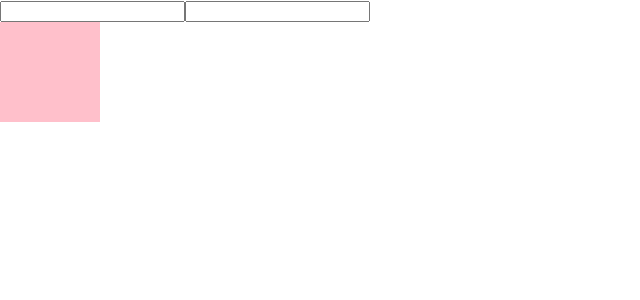
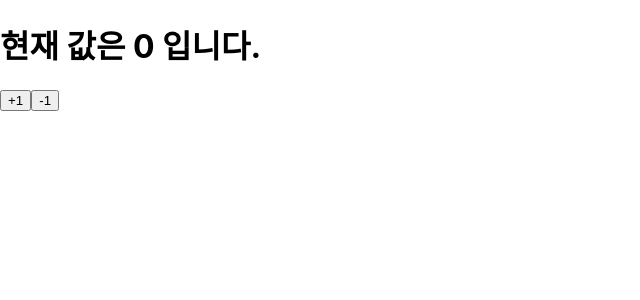
Before and after one commit to NewBean0312/react-test, a React (Create React App) app: page / in a window 1280 px wide. Shown: the top 300 px of the page, without its empty margins (0-640 px from the left). Built offline with nearby package versions, Linux system fonts and the light colour scheme.

Commit message:
React Reducer.js

```diff
--- a/src/App.js
+++ b/src/App.js
@@ -1,12 +1,14 @@
 import React from "react";
 import EffectEx from "./EffectEx";
 import ContextEx from "./ContextEx";
+import ReducerEx from "./ReducerEx";
 
 const App = () => {
   return (
     <>
-      <EffectEx />
-      <ContextEx />
+      {/* <EffectEx />
+      <ContextEx /> */}
+      <ReducerEx />
     </>
   );
 };
--- /dev/null
+++ b/src/ReducerEx.js
@@ -0,0 +1,28 @@
+import React, { useReducer } from "react";
+
+function reducer(state, action) {
+  switch (action.type) {
+    case "INCREMENT":
+      return { value: state.value + 1 };
+    case "DECREMENT":
+      return { value: state.value - 1 };
+    default:
+      return state;
+  }
+}
+
+const ReducerEx = () => {
+  // 첫 번째 파라미터 (reducer): 위의 reducer 함수를 의미
+  // 두 번째 파라미터 ({value : 0}) : 위 함수의 상태 값을 의미
+  const [state, dispatch] = useReducer(reducer, { value: 0 });
+
+  return (
+    <>
+      <h1>현재 값은 {state.value} 입니다.</h1>
+      <button onClick={() => dispatch({ type: "INCREMENT" })}>+1</button>
+      <button onClick={() => dispatch({ type: "DECREMENT" })}>-1</button>
+    </>
+  );
+};
+
+export default ReducerEx;
```
